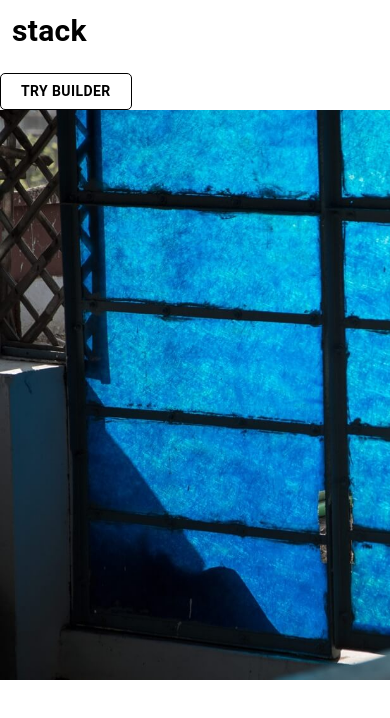
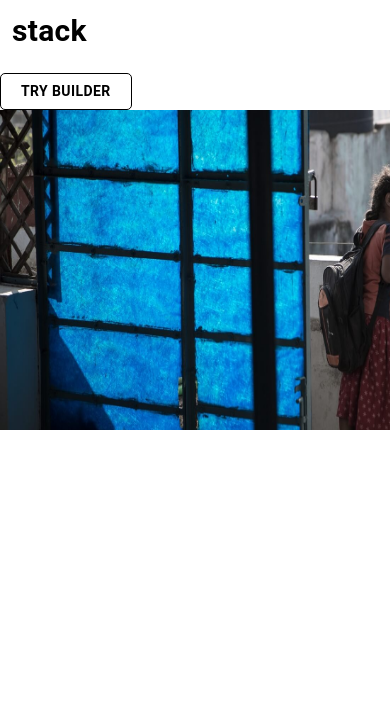
Before and after one commit to ajinath2151/ReactWebpages, a React (Create React App) app in the folder try-stack/: page / in a window 390 px wide. Shown: the top 718 px of the page. Built offline with nearby package versions, Linux system fonts and the light colour scheme.

Commit message:
set background image as required for mobile device

```diff
--- a/try-stack/src/App.css
+++ b/try-stack/src/App.css
@@ -40,3 +40,9 @@
   color: #fff;
   background: none !important;
 }
+.makeStyles-container-1 {
+  height: 320px !important;
+  background-size: 567px 400px !important;
+
+
+}
--- a/try-stack/src/App.js
+++ b/try-stack/src/App.js
@@ -1,4 +1,5 @@
 import './App.css';
+import Assignment from './Assignment';
 import Homepage from './components/Homepage';
 import Navbar from './components/Navbar';
 
@@ -7,6 +8,7 @@ function App() {
     <>
       {/* <Homepage /> */}
       <Navbar />
+      {/* <Assignment /> */}
     </>
   );
 }
--- /dev/null
+++ b/try-stack/src/Assignment.js
@@ -0,0 +1,22 @@
+import { CheckBox } from "@material-ui/icons";
+import React from "react";
+
+
+const handleFirst = ()=> {
+    var res=document.getElementsByClassName("two").item;
+    console.warn(res);
+
+}
+
+function Assignment() {
+  return (
+    <>
+        <CheckBox checked="false" onClicked={handleFirst}>one</CheckBox>
+        <CheckBox>tow</CheckBox>
+      <div className="one" hidden>one</div>
+      <div className="two" hidden>Two</div>
+    </>
+  );
+}
+
+export default Assignment;
--- a/try-stack/src/components/Navbar.js
+++ b/try-stack/src/components/Navbar.js
@@ -18,6 +18,11 @@ const useStyles = makeStyles((theme) => ({
     justifyContent: "space-around",
     [theme.breakpoints.up("sm")]: {
       marginTop:"-68px",
+    },
+    [theme.breakpoints.down('sm')]: {
+      // height:"100vh",
+      // width:"100vw",
+
     },
   },
   menuIcon: {
```
